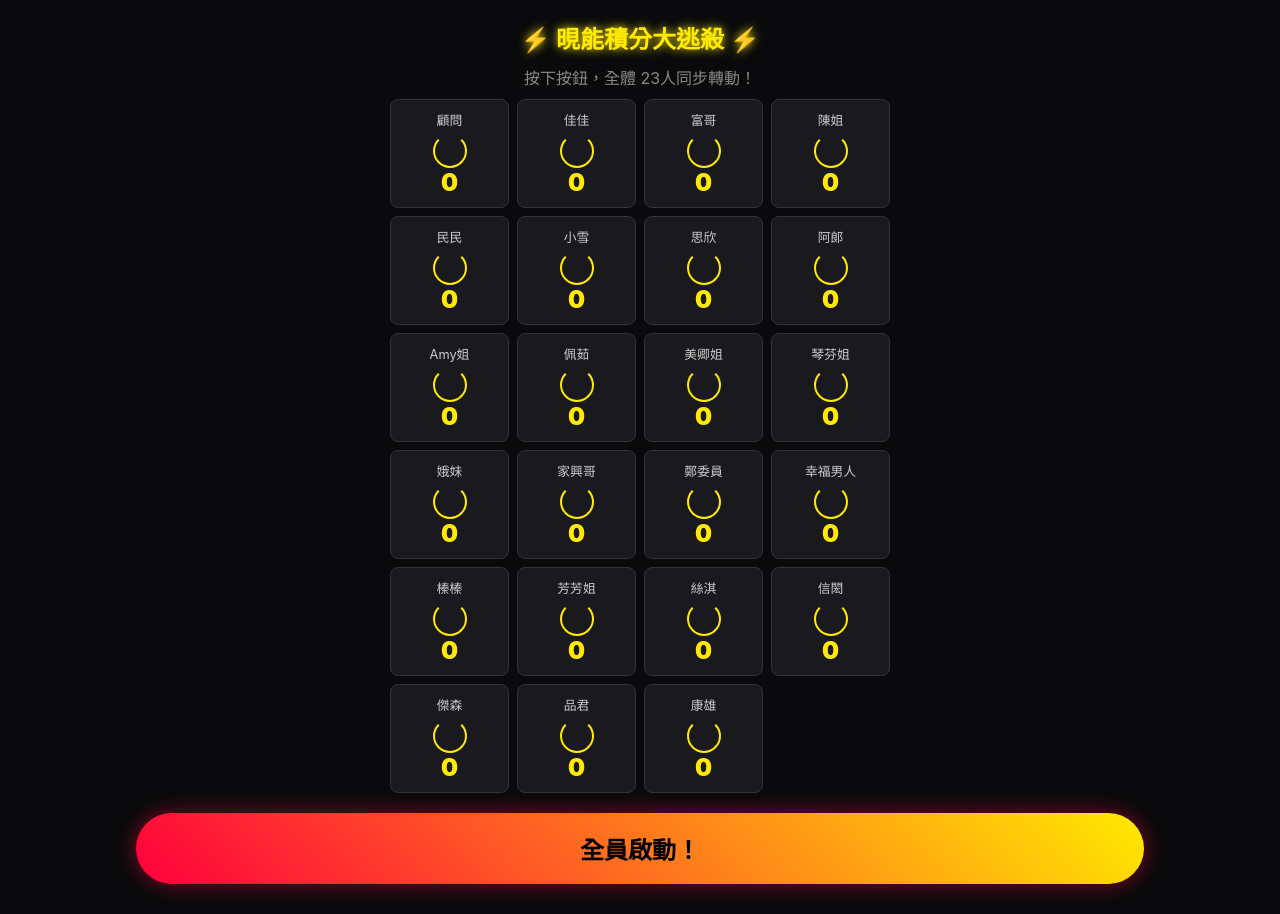
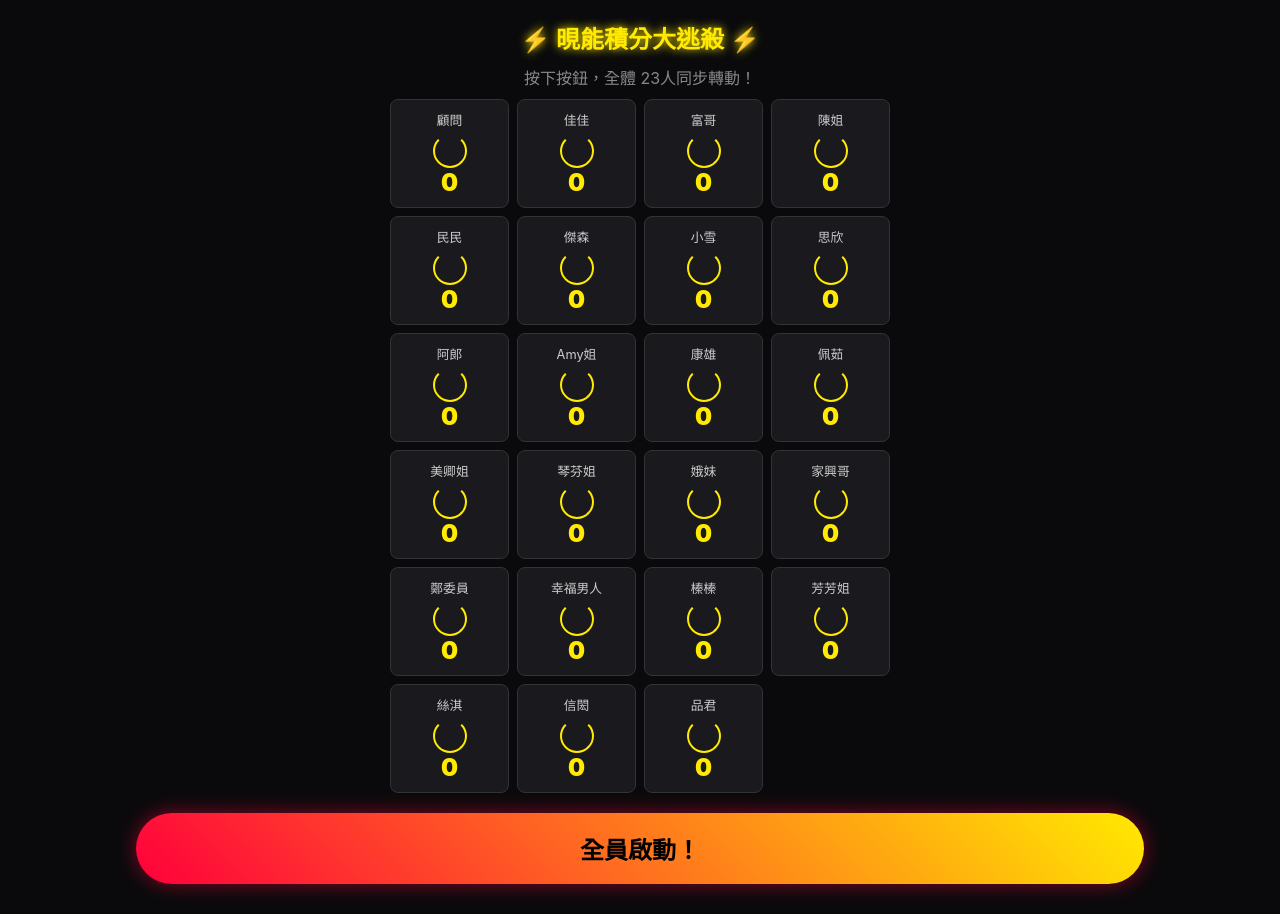
Before and after one commit to serena0229-web/xian-neng-2025, a plain HTML site: page index.html in a window 1280 px wide. Drawn offline with Linux system fonts and the light colour scheme.

```diff
--- a/index.html
+++ b/index.html
@@ -83,7 +83,7 @@
     </div>
 
     <script>
-        const names = ["顧問", "佳佳", "富哥", "陳姐", "民民", "小雪", "思欣", "阿郎", "Amy姐", "佩茹", "美卿姐", "琴芬姐", "娥妹", "家興哥", "鄭委員", "幸福男人", "榛榛", "芳芳姐", "絲淇", "信閎", "傑森", "品君", "康雄"];
+        const names = ["顧問", "佳佳", "富哥", "陳姐", "民民", "傑森", "小雪", "思欣", "阿郎", "Amy姐", "康雄", "佩茹", "美卿姐", "琴芬姐", "娥妹", "家興哥", "鄭委員", "幸福男人", "榛榛", "芳芳姐", "絲淇", "信閎", "品君"];
         let scores = {};
         let audioCtx;
 
```
